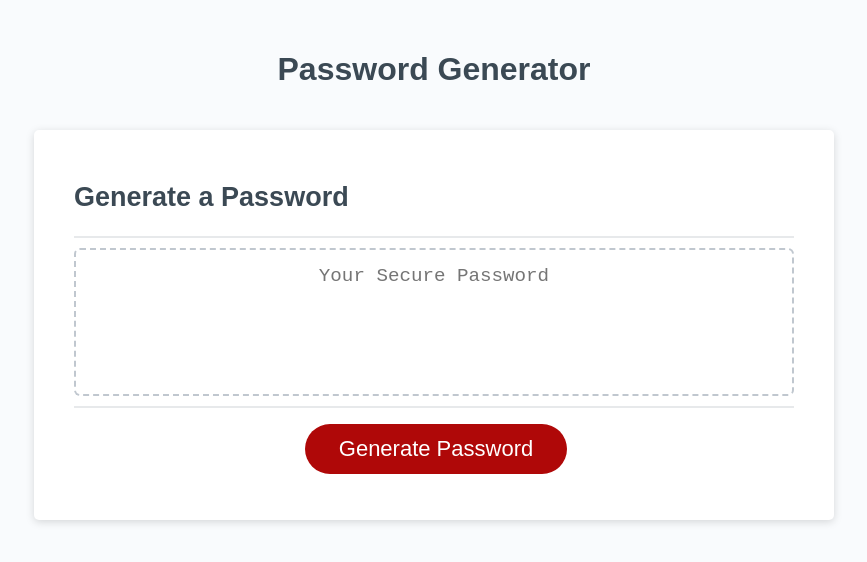
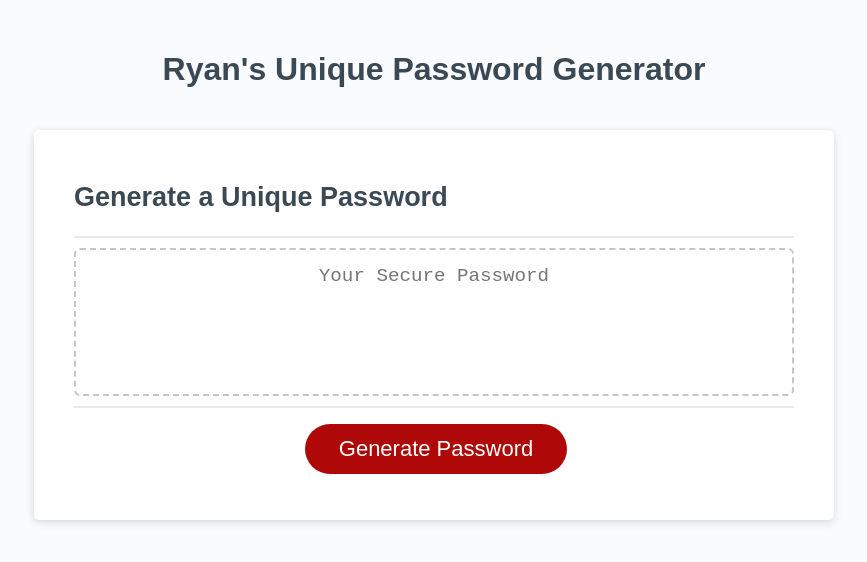
Before and after one commit to Ryansswell/PasswordGenerator, a plain HTML site: page index.html in a window 1280 px wide. Shown: the whole page, without its empty margins (206-1073 px from the left). Drawn offline with Linux system fonts and the light colour scheme.

Commit message:
Got pseudo code written out/Updated README and some verbage on index.html

```diff
--- a/index.html
+++ b/index.html
@@ -1,5 +1,6 @@
 <!DOCTYPE html>
 <html lang="en">
+
 <head>
   <meta charset="UTF-8" />
   <meta name="viewport" content="width=device-width, initial-scale=1.0" />
@@ -7,22 +8,18 @@
   <title>Password Generator</title>
   <link rel="stylesheet" href="style.css" />
 </head>
+
 <body>
   <div class="wrapper">
     <header>
-        <h1>Password Generator</h1>
+      <h1>Ryan's Unique Password Generator</h1>
     </header>
     <div class="card">
       <div class="card-header">
-          <h2>Generate a Password</h2>
+        <h2>Generate a Unique Password</h2>
       </div>
       <div class="card-body">
-          <textarea
-            readonly
-            id="password"
-            placeholder="Your Secure Password"
-            aria-label="Generated Password"
-          ></textarea>
+        <textarea readonly id="password" placeholder="Your Secure Password" aria-label="Generated Password"></textarea>
       </div>
       <div class="card-footer">
         <button id="generate" class="btn">Generate Password</button>
@@ -31,4 +28,5 @@
   </div>
   <script src="script.js"></script>
 </body>
+
 </html>
```
Also changed, not shown: pseudo for generating password.txt (added), 1 other file. Lines whose indentation alone changed are shown as unchanged.
